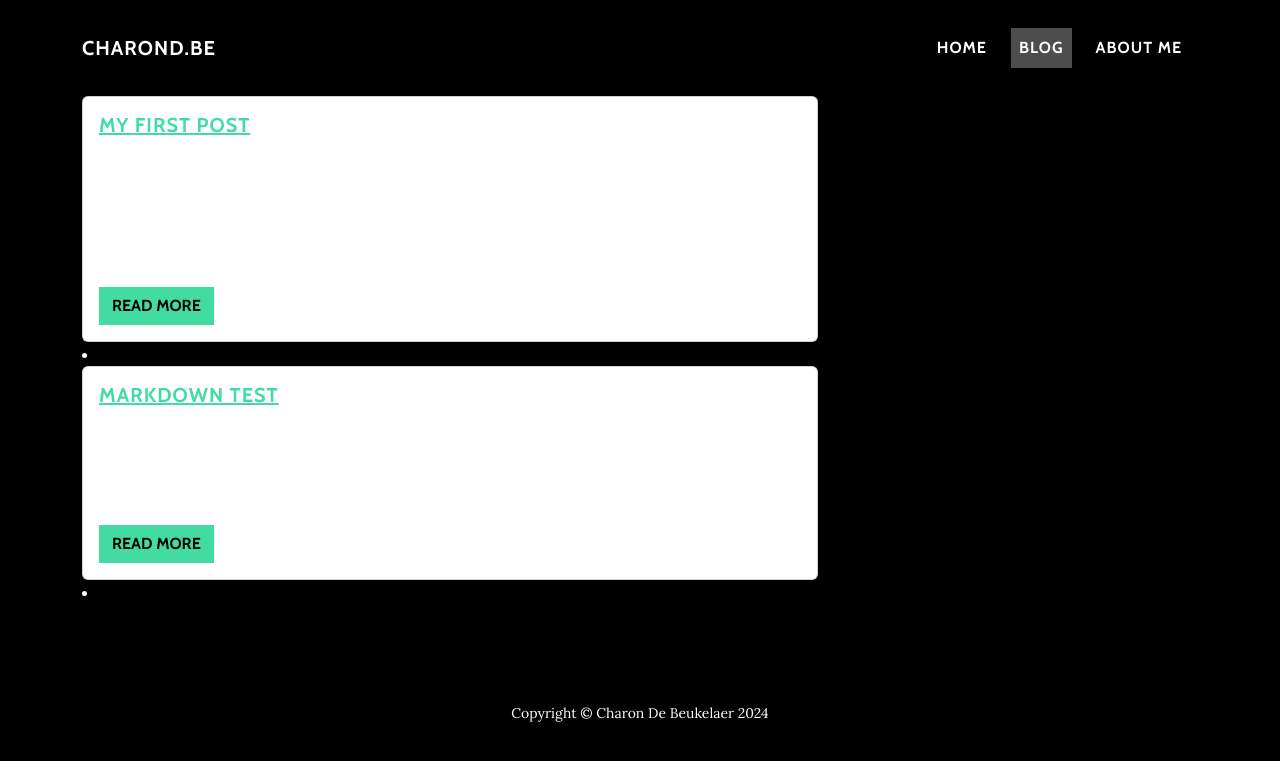
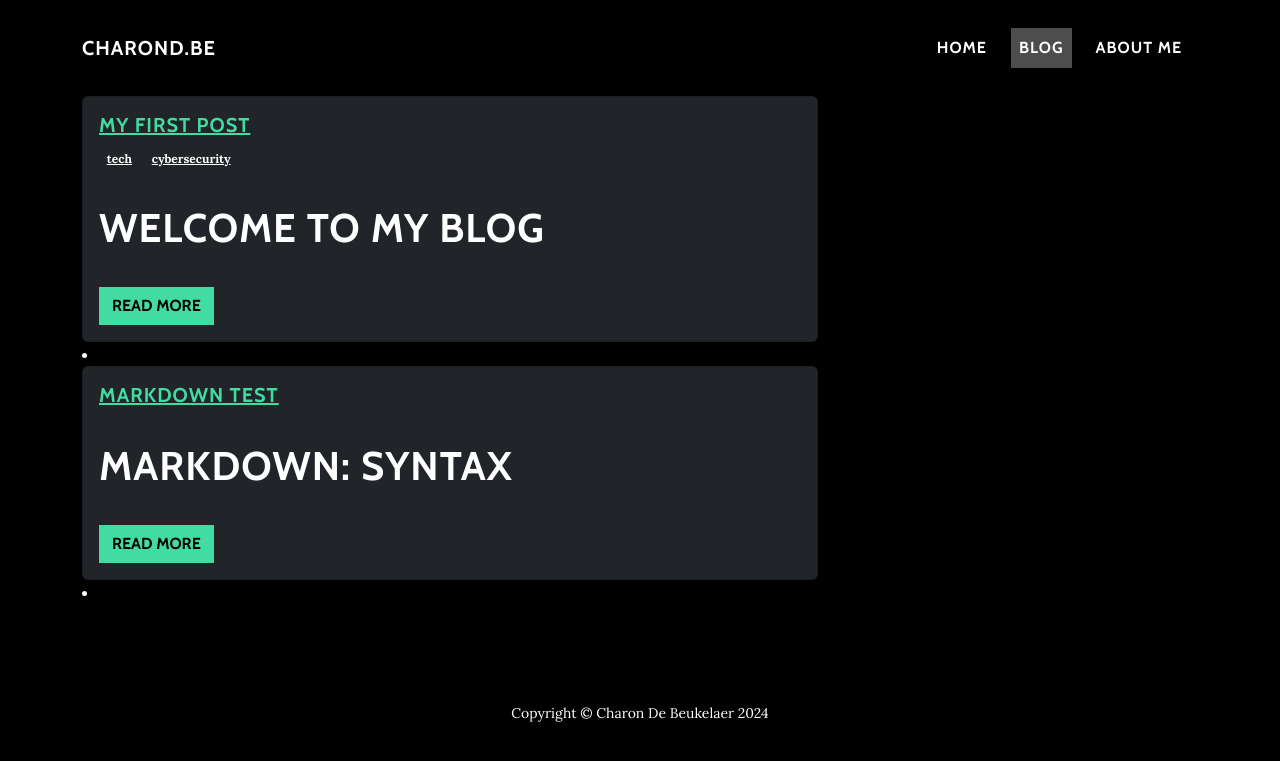
Before and after one commit to CharonDB/CharonDB.github.io, a Jekyll site: the page built from blog/index.md, in a window 1280 px wide and 900 px high. Shown: the top 761 px of the window. Built offline with Jekyll 4.4.1, drawn with Linux system fonts in a browser that asks for light colours; our own code applies the rules of GitHub Pages for plain Markdown files.

Commit message:
Changed visuals

```diff
--- a/blog/index.md
+++ b/blog/index.md
@@ -1,6 +1,6 @@
 {% for post in site.posts limit:5 %}
 
-  <div class="card">
+  <div class="card text-white bg-dark">
     <div class="card-body">
       <h5 class="card-title"><a href="{{ BASE_PATH }}{{ post.url }}">{{ post.title }}</a></h5>
       {% for cat in post.categories %}
```
